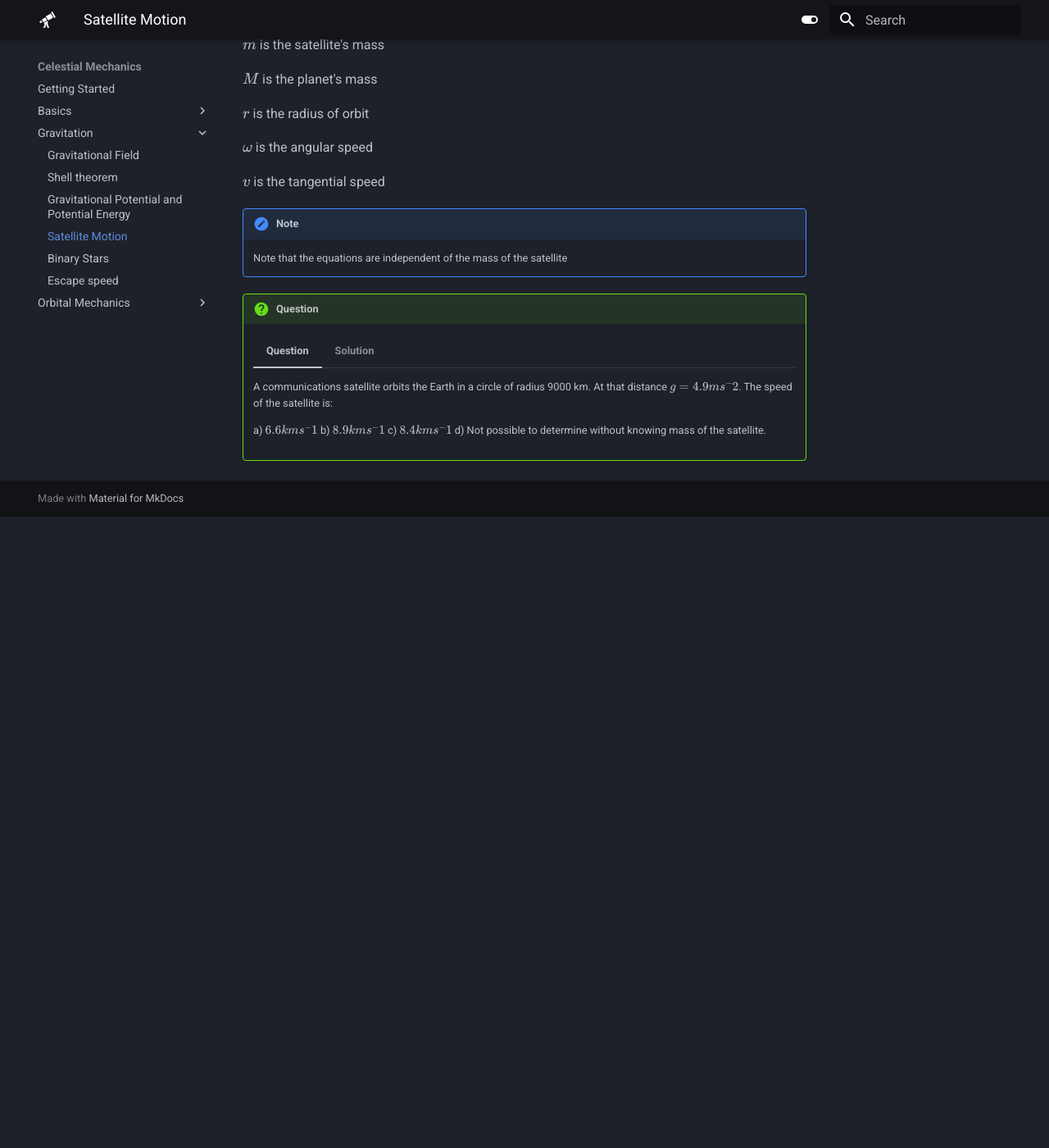
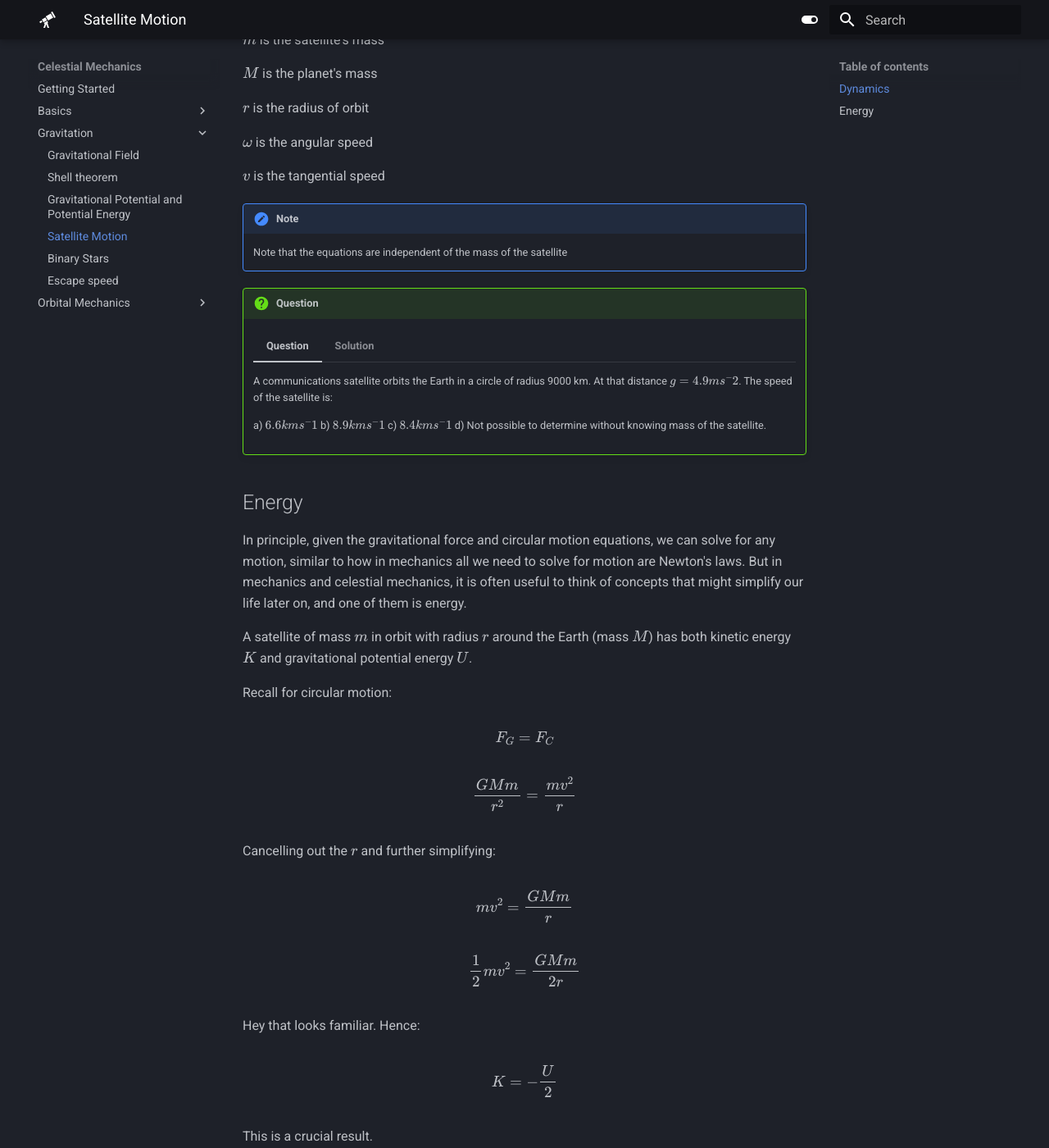
Before and after one commit to nushastro/website, an MkDocs documentation site: the page built from docs/celestial/gravitation/satellite_motion.md, in a window 1280 px wide and 1400 px high, scrolled down 1597 px. Shown: the whole window at 82% size. Built offline with MkDocs 1.6.1 and Material for MkDocs 9.7.7, drawn with Linux system fonts in a browser that asks for light colours; before the commit the page ends 2227 px from its top, so only the background shows below that; some of the changed text lies outside the part shown.

Commit message:
added energy

```diff
--- a/docs/celestial/gravitation/satellite_motion.md
+++ b/docs/celestial/gravitation/satellite_motion.md
@@ -6,7 +6,7 @@
 
 However, circular orbits is not neccessarily a bad approximation since Earth and Mars orbits are very close to being circular.
 
-# Dynamics
+## Dynamics
 
 ![shell.png](../img/Orbital_motion.gif){ width="480"}
 
@@ -58,3 +58,45 @@
         $$g=\frac{GM}{r^2}$$
 
         $$v=\sqrt{\frac{G M}{r}}=\sqrt{g r}=\sqrt{4.9 \times 10^-3 \cdot 9000}=6.6$$
+
+## Energy
+
+In principle, given the gravitational force and circular motion equations, we can solve for any motion, similar to how in mechanics all we need to solve for motion are Newton's laws. But in mechanics and celestial mechanics, it is often useful to think of concepts that might simplify our life later on, and one of them is energy.
+
+A satellite of mass $m$ in orbit with radius $r$ around the Earth (mass $M$) has both kinetic energy $K$ and gravitational potential energy $U$.
+
+Recall for circular motion:
+
+$$F_G=F_C$$
+
+$$\frac{GMm}{r^2}=\frac{m v^2}{r}$$
+
+Cancelling out the $r$ and further simplifying:
+
+$$m v^2 = \frac{GMm}{r}$$
+
+$$\frac{1}{2} m v^2 = \frac{GMm}{2r}$$
+
+Hey that looks familiar. Hence:
+
+$$K = -\frac{U}{2}$$
+
+This is a crucial result.
+
+Hence, we can obtain the total mechanical energy:
+
+$$E_T=K+U$$
+
+$$E_T=-\frac{U}{2}+U$$
+
+$$E_T=\frac{U}{2}$$
+
+This is also an important result, and from there, we can see that:
+
+$$E_T=-K$$
+
+It is these 3 equations that may/may not make your life a lot more easier when solving for motion of a satellite in orbit, especially when it is easier to keep track of the energies rather than forces.
+
+??? "Once again a bit of a tangent"
+
+    In Newtonian mechanics (the one we are dealing with right now and the one you will deal with for a long time), forces lead to motion and the motion is represented by causality as one event causes the other. But physicists got mildly frustrated when there are too many forces to keep track, so they resorted to using an energetical approach since that is often easier to track, called Lagrangian mechanics. It is also to be noted that just because you take an energy approach to a problem, does not mean you are doing Lagrangian mechanics, that is a seperate beast of its own.
```
